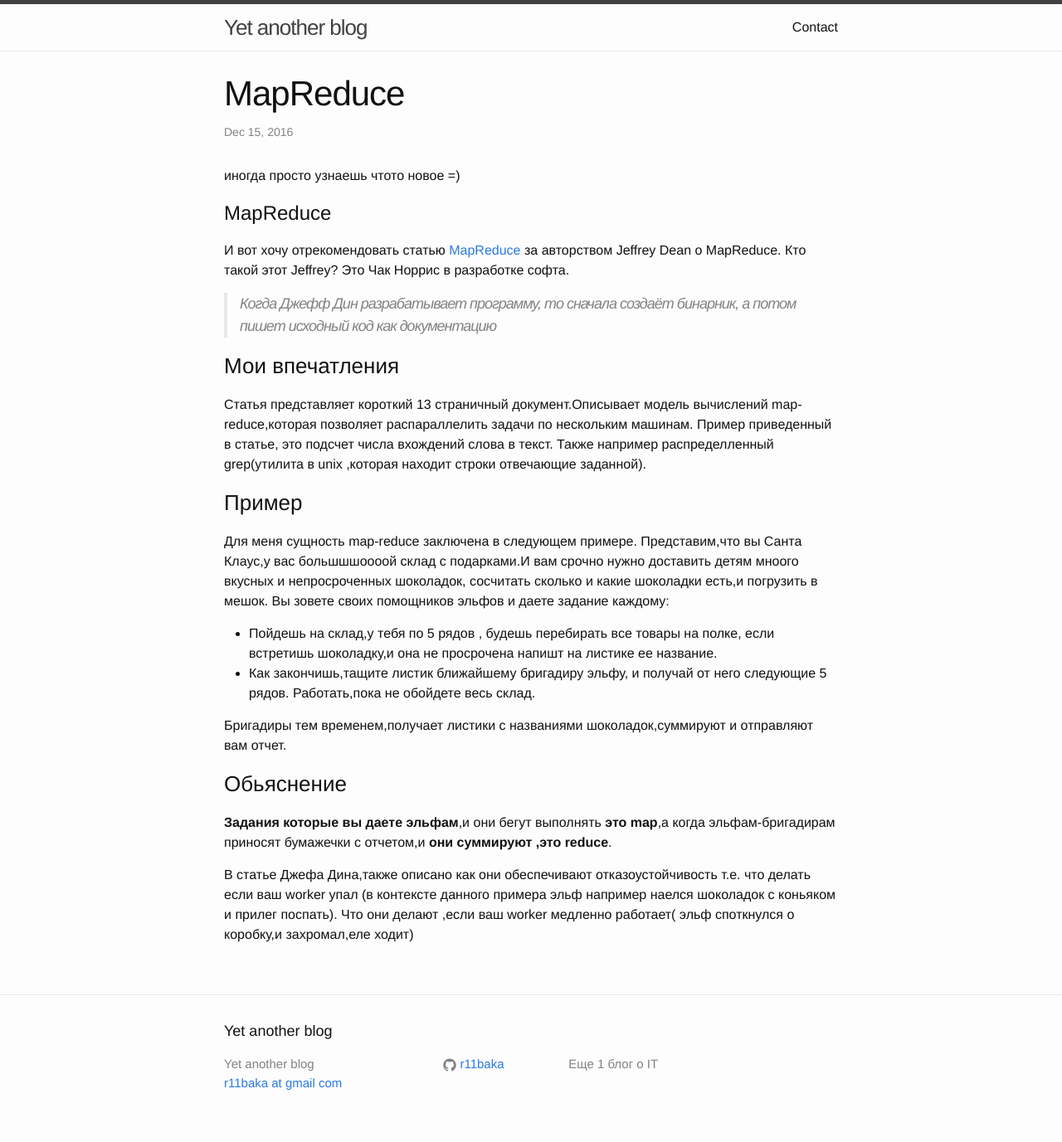
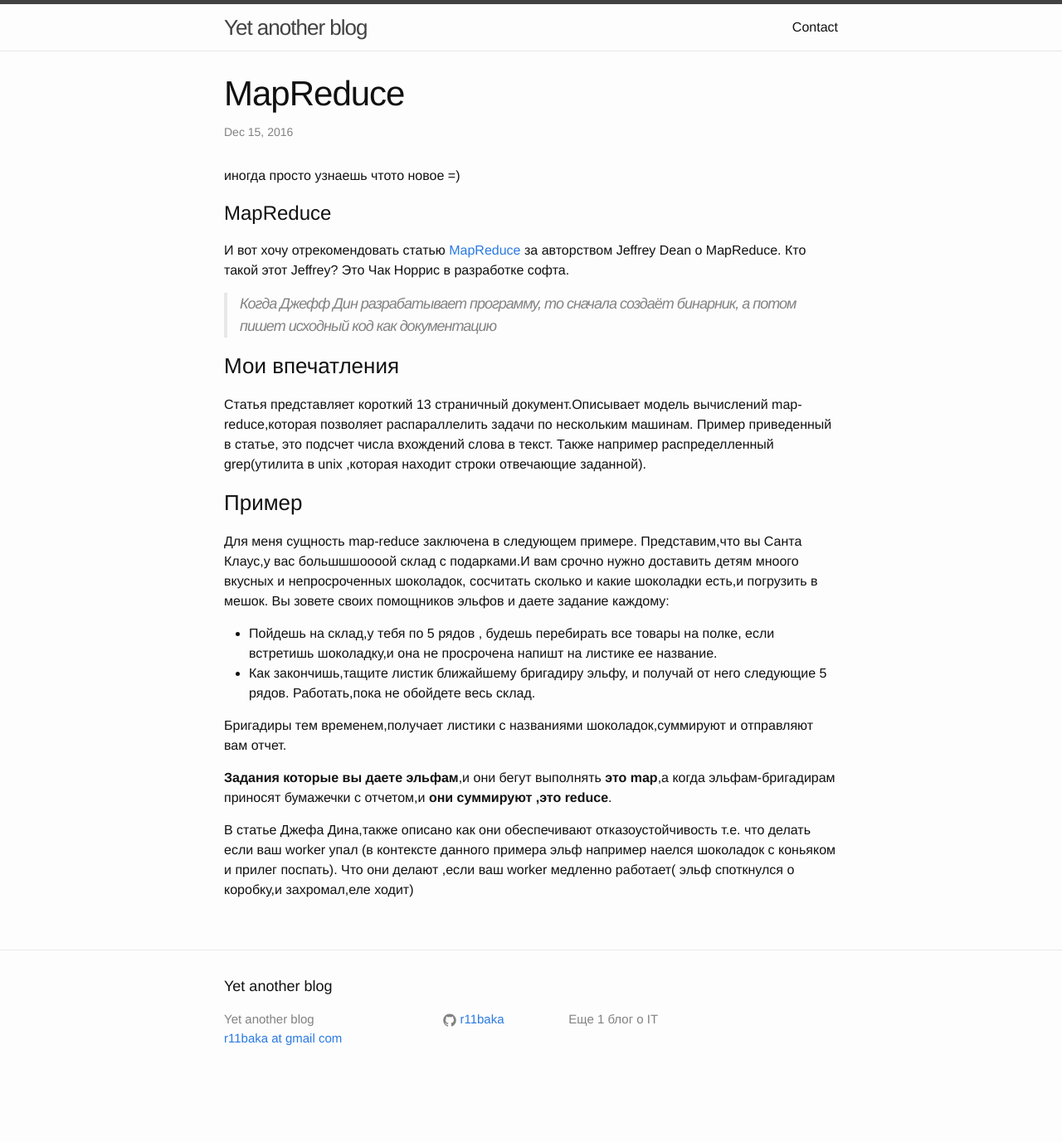
Before and after one commit to R11baka/r11baka.github.io, a Jekyll site: the page built from _posts/2016-12-18-mapreduce.markdown, in a window 1280 px wide. Shown: the whole page at 83% size. Built offline with Jekyll 4.4.1, drawn with Linux system fonts in a browser that asks for light colours; comment, search, counter and statistics services are not loaded; after the commit the page ends 1323 px from its top, so only the background shows below that.

Commit message:
Updated 2016-12-18-mapreduce.markdown

```diff
--- a/_posts/2016-12-18-mapreduce.markdown
+++ b/_posts/2016-12-18-mapreduce.markdown
@@ -1,7 +1,7 @@
 ---
 layout: post
 title: MapReduce
-date:   2016-12-15 12:05:00 +0300
+date: '2016-12-15 12:05:00 +0300'
 categories: computer science
 published: true
 ---
@@ -17,6 +17,7 @@ published: true
 ### Мои впечатления
 Cтатья представляет короткий 13 страничный документ.Описывает модель вычислений map-reduce,которая позволяет распараллелить задачи по нескольким машинам.
 Пример приведенный в статье, это подсчет числа вхождений слова в текст. Также например распределленный grep(утилита в unix ,которая находит строки отвечающие заданной).
+
 ### Пример
 Для меня сущность map-reduce заключена в следующем примере. Представим,что вы Санта Клаус,у вас большшшоооой склад с подарками.И вам срочно нужно доставить детям мноого вкусных и непросроченных шоколадок, сосчитать сколько и какие шоколадки есть,и погрузить в мешок.
 Вы зовете своих  помощников эльфов и даете  задание каждому:
@@ -27,7 +28,8 @@ Cтатья представляет короткий 13 страничный д
 
 Бригадиры тем временем,получает листики с названиями шоколадок,суммируют и отправляют вам отчет.
 
-### Обьяснение
+
+
 **Задания которые вы даете эльфам**,и они бегут выполнять **это  map**,а когда эльфам-бригадирам приносят бумажечки с отчетом,и **они суммируют ,это reduce**.
 
 В статье Джефа Дина,также описано как они обеспечивают отказоустойчивость т.е. что делать если ваш worker упал (в контексте данного примера эльф например наелся шоколадок с коньяком и прилег поспать).
```
